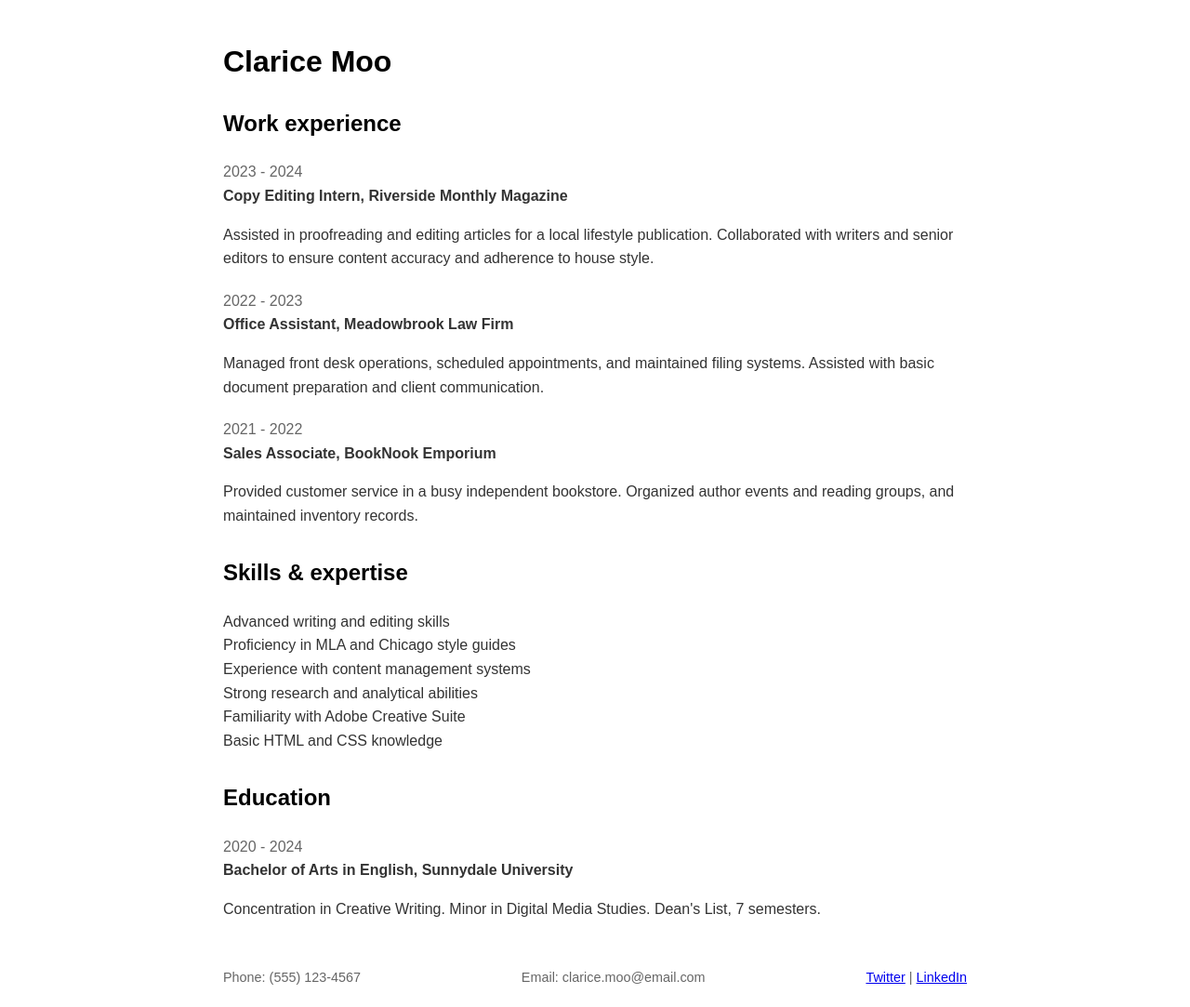
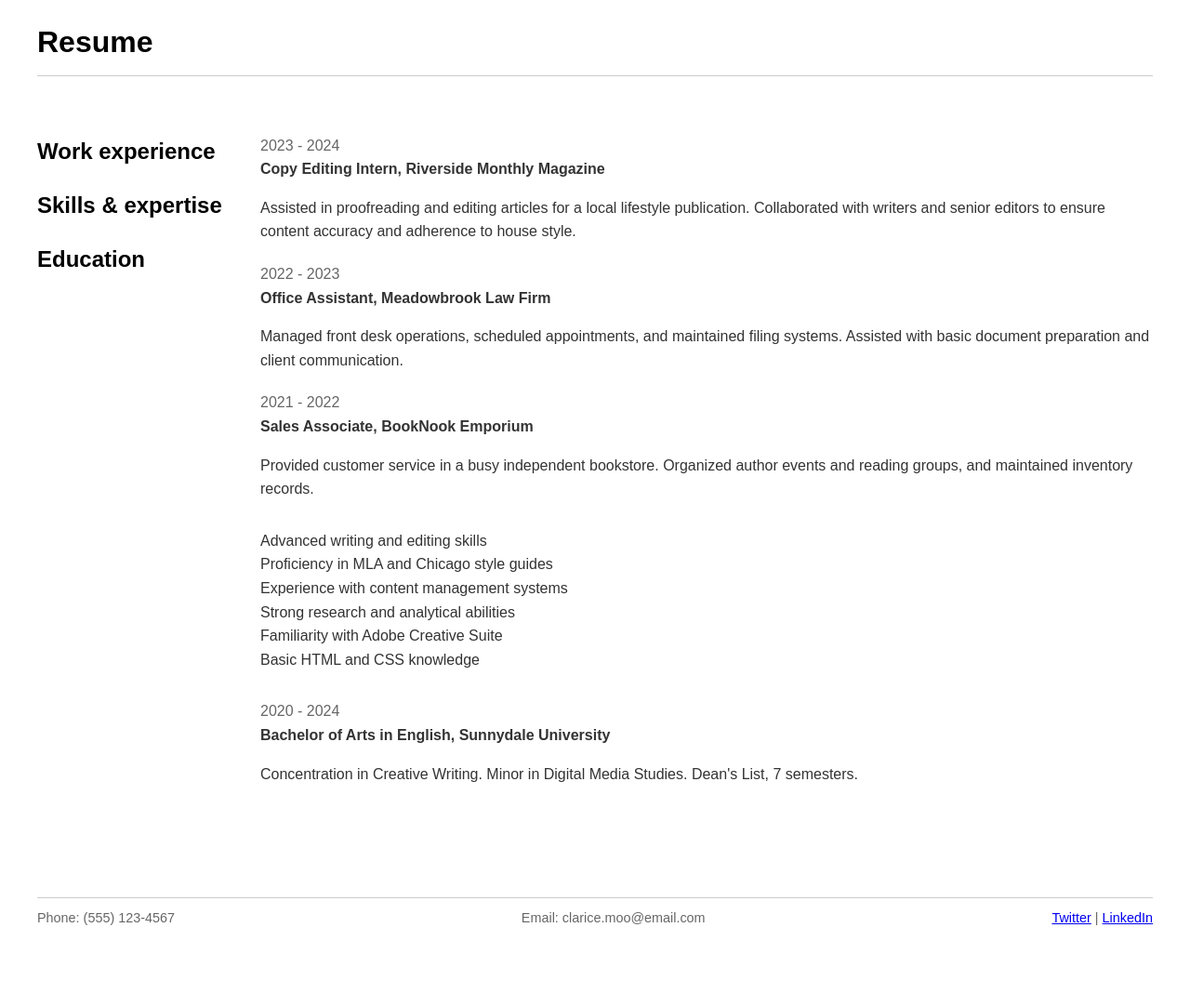
Before and after one commit to buildLittleWorlds/my-resume, a plain HTML site: page index.html in a window 1280 px wide. Shown: the whole page at 93% size. After the commit the page ends 1019 px from the top, so only its background shows below. Drawn offline with Linux system fonts and the light colour scheme.

Commit message:
Update index.html

```diff
--- a/index.html
+++ b/index.html
@@ -9,12 +9,21 @@
             font-family: Arial, sans-serif;
             line-height: 1.6;
             color: #333;
-            max-width: 800px;
+            max-width: 1200px;
             margin: 0 auto;
             padding: 20px;
+            display: grid;
+            grid-template-columns: 200px 1fr;
+            gap: 40px;
         }
         h1, h2 {
             color: #000;
+            margin-top: 0;
+        }
+        h1 {
+            grid-column: 1 / -1;
+            border-bottom: 1px solid #ccc;
+            padding-bottom: 10px;
         }
         .section {
             margin-bottom: 30px;
@@ -33,21 +42,28 @@
             padding-left: 0;
         }
         .contact {
+            grid-column: 1 / -1;
             display: flex;
             justify-content: space-between;
             margin-top: 50px;
             font-size: 0.9em;
             color: #666;
+            border-top: 1px solid #ccc;
+            padding-top: 10px;
         }
     </style>
 </head>
 <body>
-    <header>
-        <h1>Clarice Moo</h1>
-    </header>
+    <h1>Resume</h1>
 
+    <nav>
+        <h2>Work experience</h2>
+        <h2>Skills &amp; expertise</h2>
+        <h2>Education</h2>
+    </nav>
+
+    <main>
         <section class="section">
-        <h2>Work experience</h2>
             <div class="job">
                 <div class="job-date">2023 - 2024</div>
                 <div class="job-title">Copy Editing Intern, Riverside Monthly Magazine</div>
@@ -66,7 +82,6 @@
         </section>
 
         <section class="section">
-        <h2>Skills &amp; expertise</h2>
             <ul class="skills-list">
                 <li>Advanced writing and editing skills</li>
                 <li>Proficiency in MLA and Chicago style guides</li>
@@ -78,13 +93,13 @@
         </section>
 
         <section class="section">
-        <h2>Education</h2>
             <div class="job">
                 <div class="job-date">2020 - 2024</div>
                 <div class="job-title">Bachelor of Arts in English, Sunnydale University</div>
                 <p>Concentration in Creative Writing. Minor in Digital Media Studies. Dean's List, 7 semesters.</p>
             </div>
         </section>
+    </main>
 
     <footer class="contact">
         <div>Phone: (555) 123-4567</div>
```
Lines whose indentation alone changed are shown as unchanged.
